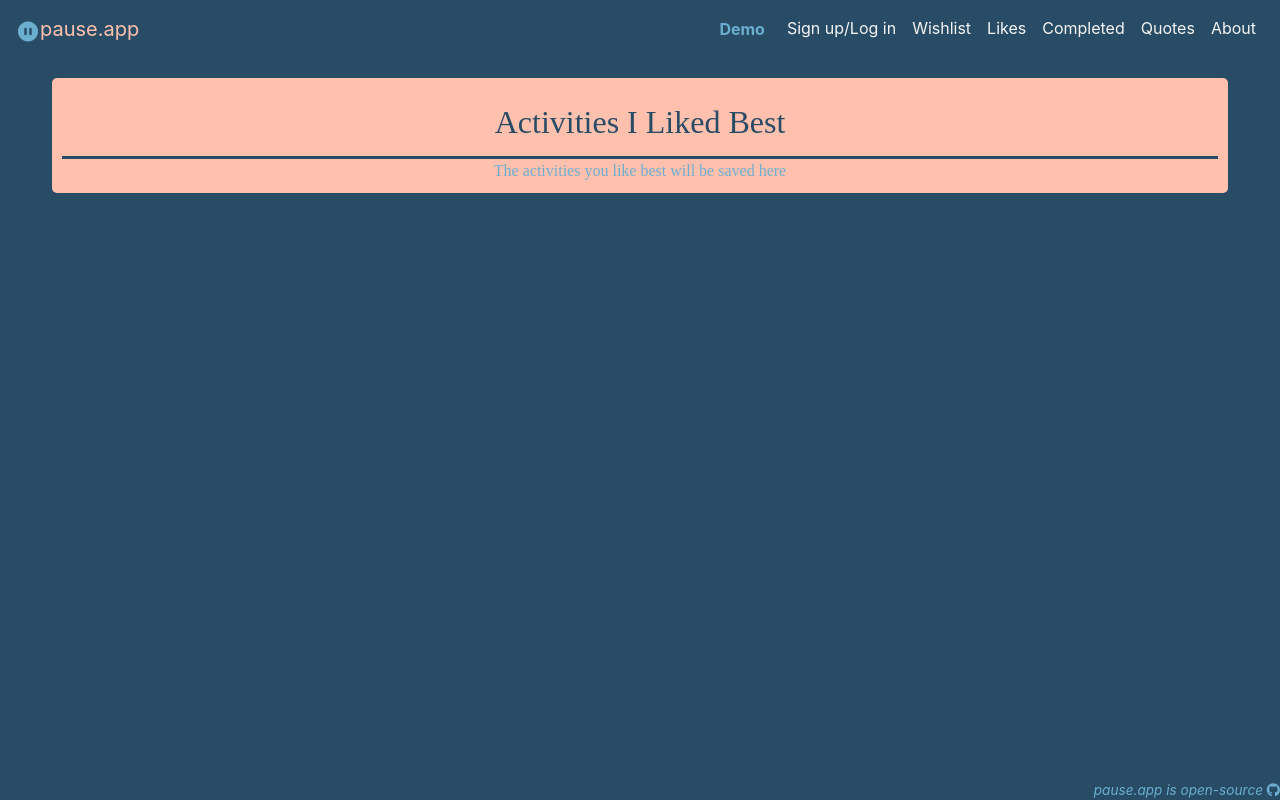
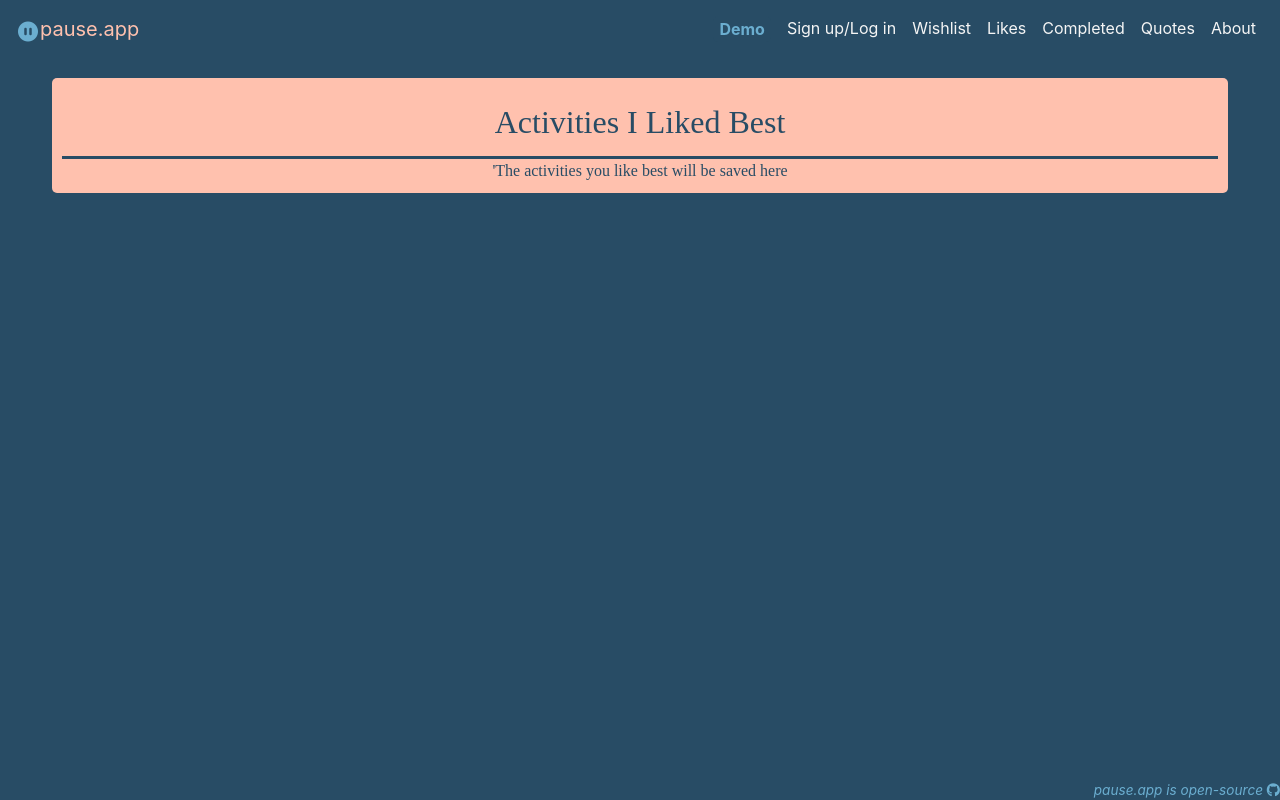
Before and after one commit to samuel-casey/p3-frontend, a React (Create React App) app: page /likeditems in a window 1280 px wide. Built offline with nearby package versions, Linux system fonts and the light colour scheme; a web font is replaced by a local one.

Commit message:
minor css tweaks to quote and likedItems for readability

```diff
--- a/src/App.js
+++ b/src/App.js
@@ -267,7 +267,11 @@ function App() {
 		<GlobalContext.Provider value={{ gState, setGState }}>
 			<div className='App'>
 				<header>
-					<Header handleDemoUserClick={handleDemoUserClick} />
+					<Route
+						render={(rp) => (
+							<Header {...rp} handleDemoUserClick={handleDemoUserClick} />
+						)}
+					/>
 				</header>
 				<main>
 					<Switch>
--- a/src/Components/LikedItems/LikedItems.js
+++ b/src/Components/LikedItems/LikedItems.js
@@ -16,24 +16,28 @@ export default function LikedItems(props) {
 				</div>
 				<div className='item-btns'>
 					<button
-							className={item.isLiked ? 'btn-liked' : 'btn-notliked'}
-							onClick={() => {
-								props.handleLike(item);
-							}}>
-							<i class="far fa-star"></i>
-						</button>
+						className={item.isLiked ? 'btn-liked' : 'btn-notliked'}
+						onClick={() => {
+							props.handleLike(item);
+						}}>
+						<i class='far fa-star'></i>
+					</button>
 					<button
 						className='delete'
 						onClick={() => {
 							props.handleDelete(item);
 						}}>
-						<i class="fas fa-times"></i>
+						<i class='fas fa-times'></i>
 					</button>
 				</div>
 			</div>
 		);
 	});
-	const empty = 'The activities you like best will be saved here';
+	const empty = (
+		<div className='empty'>
+			'The activities you like best will be saved here
+		</div>
+	);
 
 	return (
 		<div className='list-page'>
--- a/src/Components/LikedItems/LikedItems.scss
+++ b/src/Components/LikedItems/LikedItems.scss
@@ -1 +1,5 @@
 @import "../../variables.scss";
+
+.empty {
+    color: $sca-dark-blue;
+}
--- a/src/Components/Quote/Quote.scss
+++ b/src/Components/Quote/Quote.scss
@@ -29,11 +29,13 @@
     .btn-fav {
         color: $sca-dark-blue;
         background-color: $sca-pink !important;
-        border-radius: 50px 50px 150px 150px !important;
+        border-radius: 5px;
+        padding: 1rem;
     }
 
     .btn-not-fav {
         color: $sca-gray;
+        padding: 1rem;
     }
 
     .author {
```
